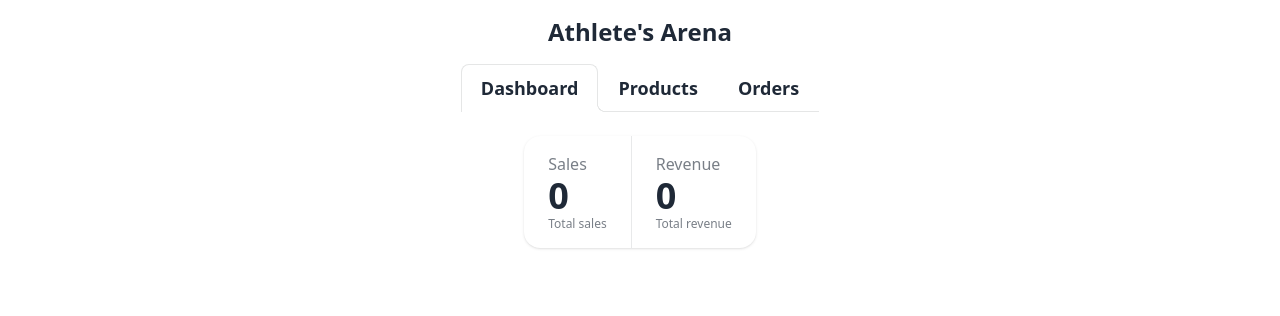
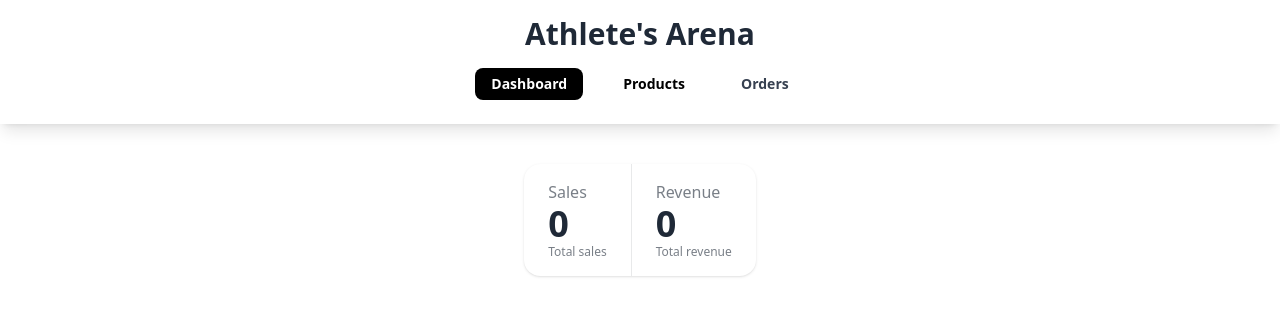
Before and after one commit to SdbnCode/ecom-platform, a Next.js app: page /admin in a window 1280 px wide. Shown: the top 316 px of the page. Built offline with nearby package versions, Linux system fonts and the light colour scheme; no server answers; the database is empty.

Commit message:
redid css for admin nav

```diff
--- a/src/app/components/adminNav.tsx
+++ b/src/app/components/adminNav.tsx
@@ -9,10 +9,10 @@ export default function Navbar() {
   const [activeTab, setActiveTab] = useState("dashboard");
 
   return (
-    <header className="bg-white">
+    <header className="bg-white pb-6 shadow-lg">
       <div className="flex items-center justify-between px-6 py-4 lg:justify-center">
         <Link href="/" className="no-underline">
-          <h1 className="text-2xl font-bold">
+          <h1 className="text-3xl font-extrabold text-gray-800">
             Athlete&apos;s Arena
             <span className="sr-only">Athlete&apos;s Arena 2.0</span>
           </h1>
@@ -21,7 +21,7 @@ export default function Navbar() {
           <button
             type="button"
             onClick={() => setMobileMenuOpen(true)}
-            className="ml-4 inline-flex items-center justify-center rounded-md p-2.5 text-gray-700"
+            className="ml-4 inline-flex items-center justify-center rounded-md p-2.5 text-gray-700 hover:bg-gray-100 focus:outline-none"
           >
             <span className="sr-only">Open main menu</span>
             <Bars3Icon aria-hidden="true" className="h-6 w-6" />
@@ -34,31 +34,31 @@ export default function Navbar() {
         aria-label="Global"
         className="hidden flex-row justify-center gap-10 lg:flex"
       >
-        <div className="tab tabs-lifted tabs-lg rounded-box text-lg font-bold">
+        <div className="flex gap-6">
           <a
             role="tab"
-            className={`tab ${activeTab === "dashboard" ? "tab-active [--tab-bg:white]" : ""}`}
+            className={`tab ${activeTab === "dashboard" ? "tab-active bg-black text-white" : "text-black hover:text-slate-800"} rounded-lg font-semibold`}
             onClick={() => setActiveTab("dashboard")}
           >
-            <Link href="/admin/" className="">
+            <Link href="/admin/" className="no-underline">
               Dashboard
             </Link>
           </a>
           <a
             role="tab"
-            className={`tab ${activeTab === "products" ? "tab-active [--tab-bg:white]" : ""}`}
+            className={`tab ${activeTab === "products" ? "tab-active bg-black text-white" : "text-black hover:text-slate-700"} rounded-lg font-semibold`}
             onClick={() => setActiveTab("products")}
           >
-            <Link href="/Products" className="">
+            <Link href="/Products" className="no-underline">
               Products
             </Link>
           </a>
           <a
             role="tab"
-            className={`tab ${activeTab === "orders" ? "tab-active [--tab-bg:white]" : ""}`}
+            className={`tab ${activeTab === "orders" ? "tab-active bg-black text-white" : "text-gray-700 hover:text-slate-700"} rounded-lg font-semibold`}
             onClick={() => setActiveTab("orders")}
           >
-            <Link href="/admin/Orders" className="">
+            <Link href="/admin/Orders" className="no-underline">
               Orders
             </Link>
           </a>
@@ -71,35 +71,38 @@ export default function Navbar() {
         onClose={() => setMobileMenuOpen(false)}
         className="lg:hidden"
       >
-        <div className="fixed inset-0 z-10" />
-        <DialogPanel className="fixed inset-y-0 right-0 z-10 w-full overflow-y-auto bg-white px-6 py-6 sm:max-w-sm sm:ring-1 sm:ring-gray-900/10">
-          <div className="flex justify-center py-4">
+        <div className="fixed inset-0 z-10 bg-black bg-opacity-50" />
+        <DialogPanel className="fixed inset-y-0 right-0 z-20 w-full overflow-y-auto bg-white px-6 py-6 sm:max-w-sm sm:ring-1 sm:ring-gray-900/10">
+          <div className="flex items-center justify-between">
             <Link
               href="/"
               className="no-underline"
               onClick={() => setMobileMenuOpen(false)}
             >
-              <h1 className="text-center text-2xl font-bold">
+              <h1 className="text-2xl font-bold text-gray-800">
                 Athlete&apos;s Arena
                 <span className="sr-only">Athlete&apos;s Arena 2.0</span>
               </h1>
             </Link>
-          </div>
-
             <button
               type="button"
               onClick={() => setMobileMenuOpen(false)}
-            className="absolute right-4 top-4 -m-2.5 rounded-md p-2.5 text-gray-700"
+              className="rounded-md p-2.5 text-gray-700 hover:bg-gray-100 focus:outline-none"
             >
               <span className="sr-only">Close menu</span>
               <XMarkIcon aria-hidden="true" className="h-6 w-6" />
             </button>
+          </div>
 
           {/* Mobile Menu Items */}
-          <div className="mt-6 flex flex-col items-center gap-6">
+          <div className="mt-8 space-y-4">
             <Link
               href="/admin/Dashboard"
-              className="block px-3 py-2 text-base font-semibold text-gray-900 no-underline hover:bg-gray-50"
+              className={`block rounded-lg px-4 py-3 text-lg font-semibold ${
+                activeTab === "dashboard"
+                  ? "bg-blue-500 text-white"
+                  : "text-gray-900 hover:bg-gray-100"
+              }`}
               onClick={() => {
                 setActiveTab("dashboard");
                 setMobileMenuOpen(false);
@@ -109,7 +112,11 @@ export default function Navbar() {
             </Link>
             <Link
               href="/Products"
-              className="block px-3 py-2 text-base font-semibold text-gray-900 no-underline hover:bg-gray-50"
+              className={`block rounded-lg px-4 py-3 text-lg font-semibold ${
+                activeTab === "products"
+                  ? "bg-blue-500 text-white"
+                  : "text-gray-900 hover:bg-gray-100"
+              }`}
               onClick={() => {
                 setActiveTab("products");
                 setMobileMenuOpen(false);
@@ -119,7 +126,11 @@ export default function Navbar() {
             </Link>
             <Link
               href="/admin/Orders"
-              className="block px-3 py-2 text-base font-semibold text-gray-900 no-underline hover:bg-gray-50"
+              className={`block rounded-lg px-4 py-3 text-lg font-semibold ${
+                activeTab === "orders"
+                  ? "bg-blue-500 text-white"
+                  : "text-gray-900 hover:bg-gray-100"
+              }`}
               onClick={() => {
                 setActiveTab("orders");
                 setMobileMenuOpen(false);
```
Lines whose indentation alone changed are shown as unchanged.
